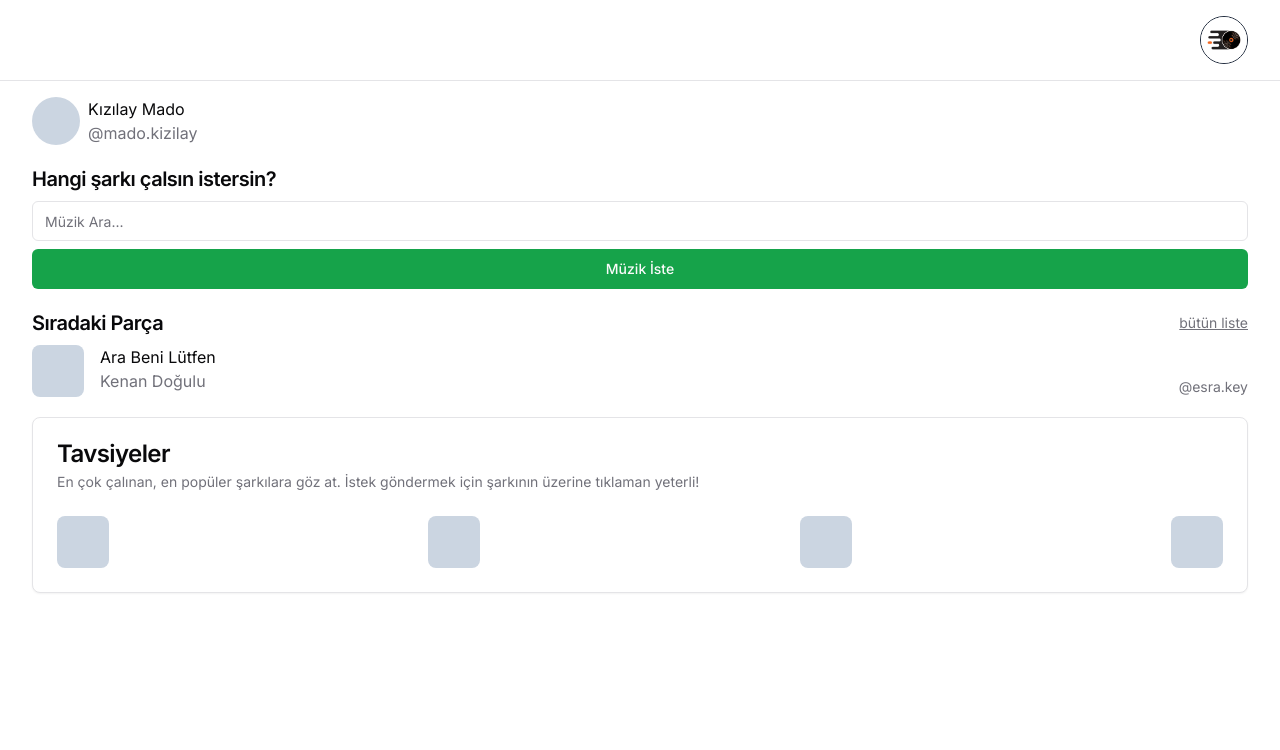
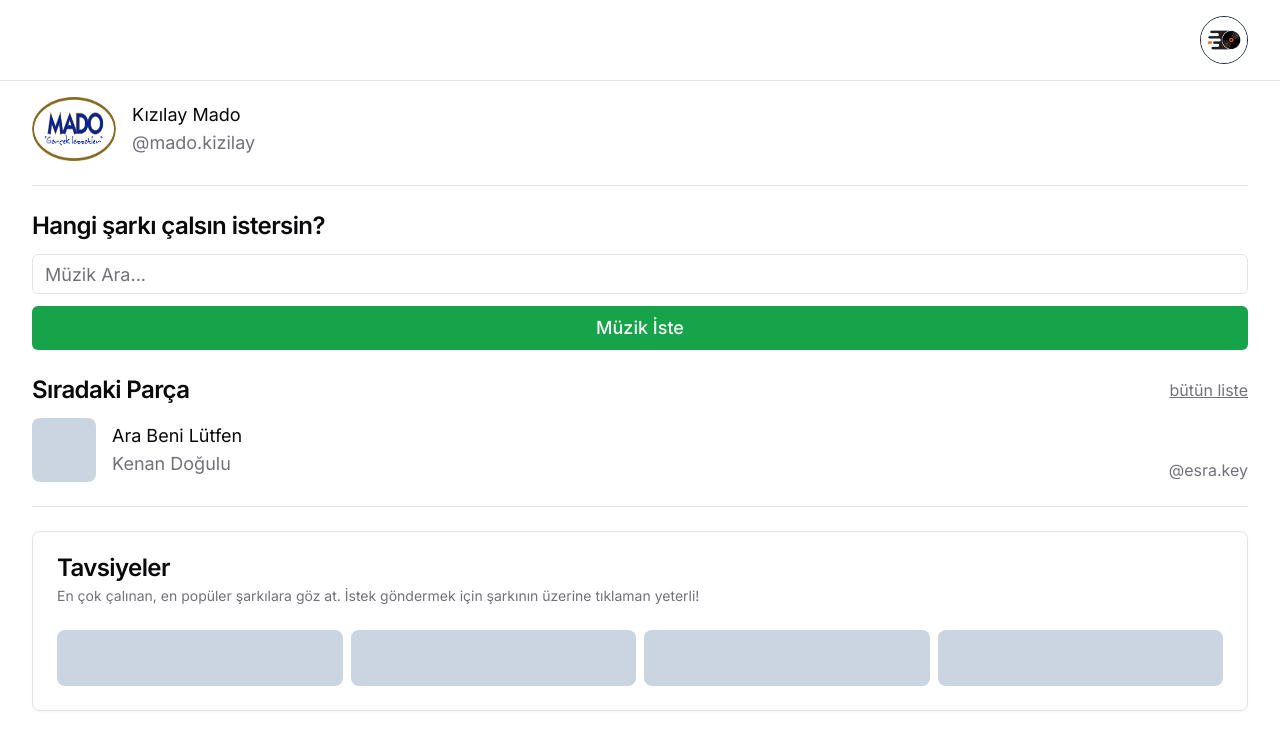
Before and after one commit to log101/istek-muzik, a Next.js app: page / in a window 1280 px wide. Shown: the top 750 px of the page. Built offline with nearby package versions, Linux system fonts and the light colour scheme.

Commit message:
feat: add requests page feat: add new request page

```diff
--- a/src/pages/index.tsx
+++ b/src/pages/index.tsx
@@ -6,10 +6,14 @@ import { Input } from "@/components/ui/input"
 import { Button } from "@/components/ui/button"
 
 import { Card, CardContent, CardDescription, CardHeader, CardTitle } from "@/components/ui/card"
+import Link from "next/link"
+import { useRouter } from "next/router"
 
 const inter = Inter({ subsets: ["latin"] })
 
 export default function Home() {
+  const router = useRouter()
+
   return (
     <main className={`min-h-screen flex flex-col  ${inter.className}`}>
       <div className='container flex flex-row items-center justify-between align-center py-4'>
@@ -26,38 +30,60 @@ export default function Home() {
 
       <Separator />
 
-      <div className='container flex flex-col space-y-5 py-4 h-full'>
-        <div className='flex flex-row items-center gap-2'>
-          <div className='w-[48px] h-[48px] bg-slate-300 rounded-full'></div>
-          <div className='flex flex-col h-[48px] justify-between'>
-            <p className='text-md'>Kızılay Mado</p>
-            <p className='text-md text-muted-foreground'>@mado.kizilay</p>
+      <div className='container flex flex-col space-y-6 py-4 h-full'>
+        <div className='flex flex-row items-center gap-4'>
+          <Image
+            src='/img/mado-logo.jpg'
+            alt='logo'
+            width={64}
+            height={64}
+            className='rounded-full w-[84px] h-[64px]'
+          />
+
+          <div className='flex flex-col h-[48px] justify-center'>
+            <p className='text-lg'>Kızılay Mado</p>
+            <p className='text-lg text-muted-foreground'>@mado.kizilay</p>
           </div>
         </div>
 
-        <div className='flex flex-col gap-2'>
-          <h4 className='scroll-m-20 text-xl font-semibold tracking-tight'>Hangi şarkı çalsın istersin?</h4>
+        <Separator />
 
-          <Input placeholder='Müzik Ara...' />
-          <Button className='w-full bg-green-600 hover:bg-green-500'>Müzik İste</Button>
+        <div className='flex flex-col gap-3'>
+          <h4 className='scroll-m-20 text-2xl font-semibold tracking-tight'>Hangi şarkı çalsın istersin?</h4>
+          <Input
+            placeholder='Müzik Ara...'
+            className='text-lg'
+            onChange={e => router.push(`/new-request?q=${e.target.value}`)}
+          />
+          <Button
+            className='w-full bg-green-600 hover:bg-green-500 text-lg'
+            size='lg'
+            onClick={() => router.push("/new-request")}
+          >
+            Müzik İste
+          </Button>
         </div>
 
-        <div className='flex flex-col gap-2'>
+        <div className='flex flex-col gap-3'>
           <div className='flex flex-row justify-between items-center'>
-            <h4 className='scroll-m-20 text-xl font-semibold tracking-tight'>Sıradaki Parça</h4>
-            <p className='text-sm text-muted-foreground underline'>bütün liste</p>
+            <h4 className='scroll-m-20 text-2xl font-semibold tracking-tight'>Sıradaki Parça</h4>
+            <Link href='/requests'>
+              <p className='text-base text-muted-foreground underline'>bütün liste</p>
+            </Link>
           </div>
 
           <div className='flex flex-row gap-4 justify-items-stretch'>
-            <div className='w-[52px] h-[52px] bg-slate-300 rounded-lg'></div>
-            <div>
-              <p className='text-md'>Ara Beni Lütfen</p>
-              <p className='text-md text-muted-foreground'>Kenan Doğulu</p>
+            <div className='w-[64px] h-[64px] bg-slate-300 rounded-lg'></div>
+            <div className='flex flex-col justify-center'>
+              <p className='text-lg'>Ara Beni Lütfen</p>
+              <p className='text-lg text-muted-foreground'>Kenan Doğulu</p>
             </div>
 
-            <p className='text-sm text-muted-foreground text-right flex-1 self-end'>@esra.key</p>
+            <p className='text-md text-muted-foreground text-right flex-1 self-end'>@esra.key</p>
           </div>
         </div>
+
+        <Separator />
 
         <Card>
           <CardHeader>
@@ -67,11 +93,11 @@ export default function Home() {
             </CardDescription>
           </CardHeader>
           <CardContent>
-            <div className='flex flex-row justify-between'>
-              <div className='w-[52px] h-[52px] bg-slate-300 rounded-lg'></div>
-              <div className='w-[52px] h-[52px] bg-slate-300 rounded-lg'></div>
-              <div className='w-[52px] h-[52px] bg-slate-300 rounded-lg'></div>
-              <div className='w-[52px] h-[52px] bg-slate-300 rounded-lg'></div>
+            <div className='flex flex-row justify-between space-x-2'>
+              <div className='w-full h-14 bg-slate-300 rounded-lg'></div>
+              <div className='w-full h-14 bg-slate-300 rounded-lg'></div>
+              <div className='w-full h-14 bg-slate-300 rounded-lg'></div>
+              <div className='w-full h-14 bg-slate-300 rounded-lg'></div>
             </div>
           </CardContent>
         </Card>
--- /dev/null
+++ b/src/pages/new-request.tsx
@@ -0,0 +1,100 @@
+import { Inter } from "next/font/google"
+import { UserButton } from "@clerk/nextjs"
+import { Separator } from "@/components/ui/separator"
+import Image from "next/image"
+import { Input } from "@/components/ui/input"
+
+import Link from "next/link"
+import { ChevronLeft } from "lucide-react"
+
+import { Button } from "@/components/ui/button"
+import {
+  Dialog,
+  DialogContent,
+  DialogDescription,
+  DialogFooter,
+  DialogHeader,
+  DialogTitle,
+  DialogTrigger
+} from "@/components/ui/dialog"
+import { Label } from "@/components/ui/label"
+import { useState } from "react"
+
+const inter = Inter({ subsets: ["latin"] })
+
+export default function NewRequestPage() {
+  const [query, setQuery] = useState("")
+
+  return (
+    <main className={`min-h-screen flex flex-col  ${inter.className}`}>
+      <div className='container flex flex-row items-center justify-between align-center py-4'>
+        <div></div>
+        <Image
+          src='/img/istek-muzik-logo-tek.png'
+          alt='logo'
+          width={48}
+          height={48}
+          className='rounded-full border border-slate-800'
+        />
+        <UserButton afterSignOutUrl='/' />
+      </div>
+
+      <Separator />
+
+      <div className='container flex flex-col space-y-6 py-4 h-full'>
+        <div className='flex flex-col gap-3'>
+          <Link href='/' className='flex flex-row items-center text-sm text-muted-foreground'>
+            <ChevronLeft /> <p>Geri Dön</p>
+          </Link>
+
+          <h4 className='scroll-m-20 text-2xl font-semibold tracking-tight'>Hangi şarkı çalsın istersin?</h4>
+          <Input
+            placeholder='Müzik Ara...'
+            className='text-lg'
+            value={query}
+            onChange={e => setQuery(e.target.value)}
+          />
+        </div>
+
+        <div className='flex flex-col gap-3'>
+          <div className='flex flex-col gap-4'>
+            {[1, 2, 3, 4, 5, 6, 7, 8, 9].map(element => (
+              <Dialog key={element}>
+                <DialogTrigger asChild>
+                  <div className='flex flex-row gap-4 justify-items-stretch'>
+                    <div className='w-[64px] h-[64px] bg-slate-300 rounded-lg'></div>
+                    <div className='flex flex-col justify-center'>
+                      <p className='text-lg'>Ara Beni Lütfen</p>
+                      <p className='text-lg text-muted-foreground'>Kenan Doğulu</p>
+                    </div>
+
+                    <p className='text-sm text-muted-foreground text-right flex-1 self-end'>@esra.key</p>
+                  </div>
+                </DialogTrigger>
+                <DialogContent className='sm:max-w-[425px]'>
+                  <DialogHeader>
+                    <DialogTitle>Müzik İsteği Gönder</DialogTitle>
+                    <DialogDescription>
+                      Aşağıya instagram ismini yaz ve isteğini gönder. Unutma, günde yalnızca üç istek gönderebilirsin.
+                    </DialogDescription>
+                  </DialogHeader>
+                  <div className='grid gap-4 py-4'>
+                    <div className='grid grid-cols-4 items-center gap-4'>
+                      <Label htmlFor='name' className='text-right'>
+                        Instagram Adın
+                      </Label>
+                      <Input id='name' value='' className='col-span-3' placeholder='@ ile başlayan Instagram adın' />
+                    </div>
+                  </div>
+                  <DialogFooter>
+                    <Button type='submit'>İsteği Gönder</Button>
+                  </DialogFooter>
+                </DialogContent>
+              </Dialog>
+            ))}
+          </div>
+        </div>
+      </div>
+    </main>
+  )
+}
--- /dev/null
+++ b/src/pages/requests.tsx
@@ -0,0 +1,55 @@
+import { Inter } from "next/font/google"
+import { UserButton } from "@clerk/nextjs"
+import { Separator } from "@/components/ui/separator"
+import Image from "next/image"
+import { ChevronLeft } from "lucide-react"
+import Link from "next/link"
+
+const inter = Inter({ subsets: ["latin"] })
+
+export default function Home() {
+  return (
+    <main className={`min-h-screen flex flex-col  ${inter.className}`}>
+      <div className='container flex flex-row items-center justify-between align-center py-4'>
+        <div></div>
+        <Image
+          src='/img/istek-muzik-logo-tek.png'
+          alt='logo'
+          width={48}
+          height={48}
+          className='rounded-full border border-slate-800'
+        />
+        <UserButton afterSignOutUrl='/' />
+      </div>
+
+      <Separator />
+
+      <div className='container flex flex-col space-y-6 py-4 h-full'>
+        <div className='flex flex-col gap-4'>
+          <Link href='/' className='flex flex-row items-center text-sm text-muted-foreground'>
+            <ChevronLeft /> <p>Geri Dön</p>
+          </Link>
+          <div className='flex flex-col'>
+            <h4 className='scroll-m-20 text-2xl font-semibold tracking-tight'>Tüm Parçalar</h4>
+            <p className='text-sm text-muted-foreground'>Gün boyunca istenen tüm parçaları burada bulabilirsin.</p>
+          </div>
+          <Separator />
+
+          <div className='flex flex-col gap-4'>
+            {[1, 2, 3, 4, 5, 6, 7, 8, 9].map(element => (
+              <div className='flex flex-row gap-4 justify-items-stretch' key={element}>
+                <div className='w-[64px] h-[64px] bg-slate-300 rounded-lg'></div>
+                <div className='flex flex-col justify-center'>
+                  <p className='text-lg'>Ara Beni Lütfen</p>
+                  <p className='text-lg text-muted-foreground'>Kenan Doğulu</p>
+                </div>
+
+                <p className='text-sm text-muted-foreground text-right flex-1 self-end'>@esra.key</p>
+              </div>
+            ))}
+          </div>
+        </div>
+      </div>
+    </main>
+  )
+}
```
Also changed, not shown: public/img/mado-logo.jpg (added).
